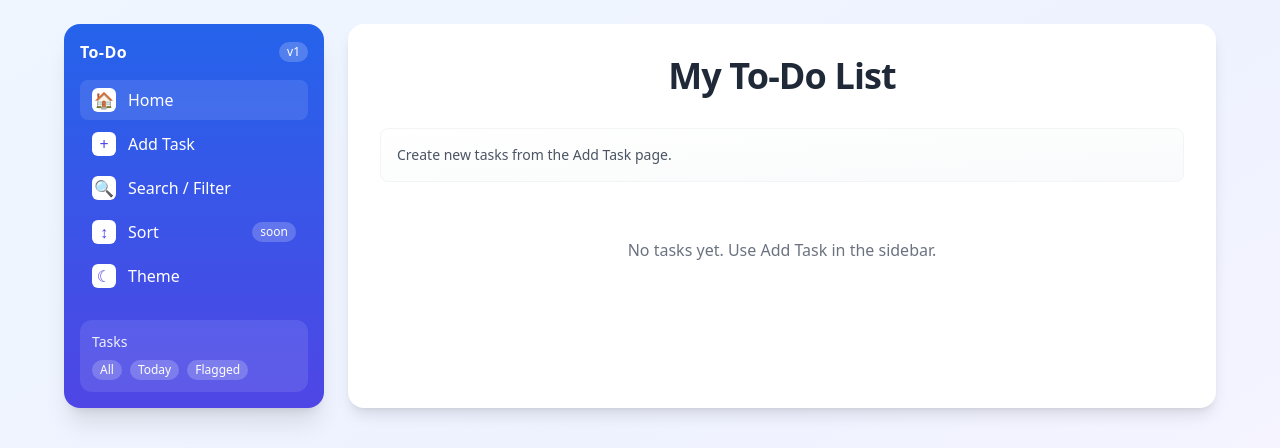
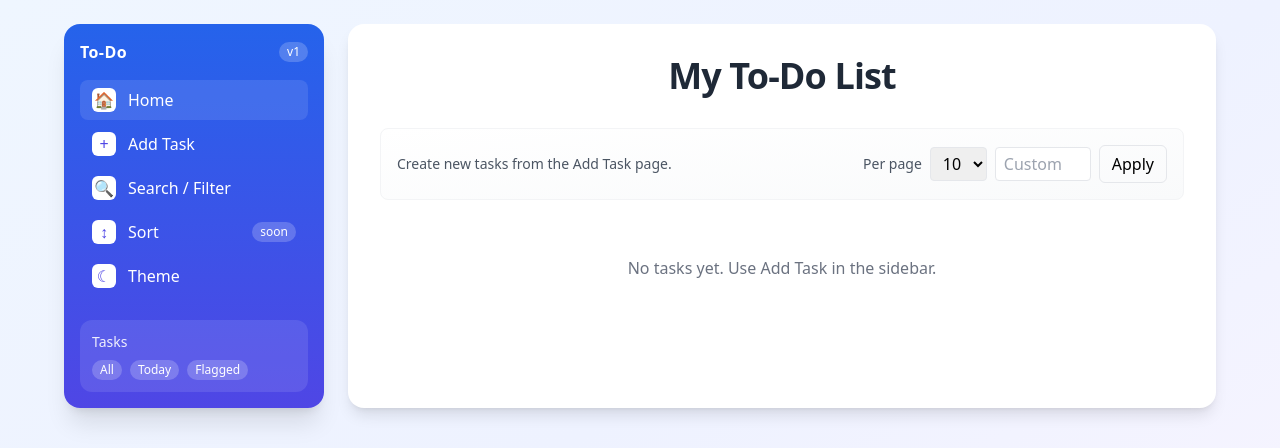
Before and after one commit to sudip6164/django-todo-list, a Django app: page / in a window 1280 px wide. Shown: the top 448 px of the page. Run offline with Django 5.2, Linux system fonts and the light colour scheme; data that the repository does not hold is empty; some libraries are stand-ins or nearby versions.

Commit message:
pagination

```diff
--- a/todo/templates/todo/index.html
+++ b/todo/templates/todo/index.html
@@ -5,7 +5,19 @@
         <!-- Header -->
         <h1 class="text-4xl font-bold mb-8 text-center text-gray-800 tracking-tight">My To-Do List</h1>
         <div class="rounded-lg border border-gray-100 p-4 bg-gradient-to-br from-white to-gray-50">
-            <p class="text-sm text-gray-600">Create new tasks from the Add Task page.</p>
+            <div class="flex items-center justify-between gap-4 flex-wrap">
+                <p class="text-sm text-gray-600">Create new tasks from the Add Task page.</p>
+                <form method="get" class="flex items-center gap-2">
+                    <label class="text-sm text-gray-600">Per page</label>
+                    <select name="page_size" class="px-2 py-1 border rounded">
+                        <option value="5" {% if page_size == 5 %}selected{% endif %}>5</option>
+                        <option value="10" {% if page_size == 10 %}selected{% endif %}>10</option>
+                        <option value="20" {% if page_size == 20 %}selected{% endif %}>20</option>
+                    </select>
+                    <input type="number" name="page_size" min="1" placeholder="Custom" class="w-24 px-2 py-1 border rounded" />
+                    <button class="px-3 py-1.5 rounded-md border hover:bg-gray-50">Apply</button>
+                </form>
+            </div>
         </div>
 
         <!-- Task List -->
@@ -65,11 +77,11 @@
         {% if page_obj.paginator.num_pages > 1 %}
         <div class="flex items-center justify-center gap-2 mt-6">
             {% if page_obj.has_previous %}
-            <a href="?page={{ page_obj.previous_page_number }}" class="px-3 py-1.5 rounded-md border hover:bg-gray-50">Previous</a>
+            <a href="?page={{ page_obj.previous_page_number }}&page_size={{ page_size }}" class="px-3 py-1.5 rounded-md border hover:bg-gray-50">Previous</a>
             {% endif %}
             <span class="text-sm text-gray-600">Page {{ page_obj.number }} of {{ page_obj.paginator.num_pages }}</span>
             {% if page_obj.has_next %}
-            <a href="?page={{ page_obj.next_page_number }}" class="px-3 py-1.5 rounded-md border hover:bg-gray-50">Next</a>
+            <a href="?page={{ page_obj.next_page_number }}&page_size={{ page_size }}" class="px-3 py-1.5 rounded-md border hover:bg-gray-50">Next</a>
             {% endif %}
         </div>
         {% endif %}
--- a/todo/views.py
+++ b/todo/views.py
@@ -5,10 +5,19 @@ from datetime import datetime
 
 def index(request):
     tasks_qs = Task.objects.all().order_by('completed', 'due_date')
-    paginator = Paginator(tasks_qs, 10)
+    # page size handling: allow 5, 10, 20, or custom (positive int)
+    raw_page_size = request.GET.get('page_size', '10')
+    try:
+        page_size = int(raw_page_size)
+        if page_size <= 0:
+            page_size = 10
+    except (TypeError, ValueError):
+        page_size = 10
+
+    paginator = Paginator(tasks_qs, page_size)
     page_number = request.GET.get('page')
     page_obj = paginator.get_page(page_number)
-    return render(request, 'todo/index.html', {'page_obj': page_obj})
+    return render(request, 'todo/index.html', {'page_obj': page_obj, 'page_size': page_size})
 
 def add_task(request):
     if request.method == 'POST':
```
